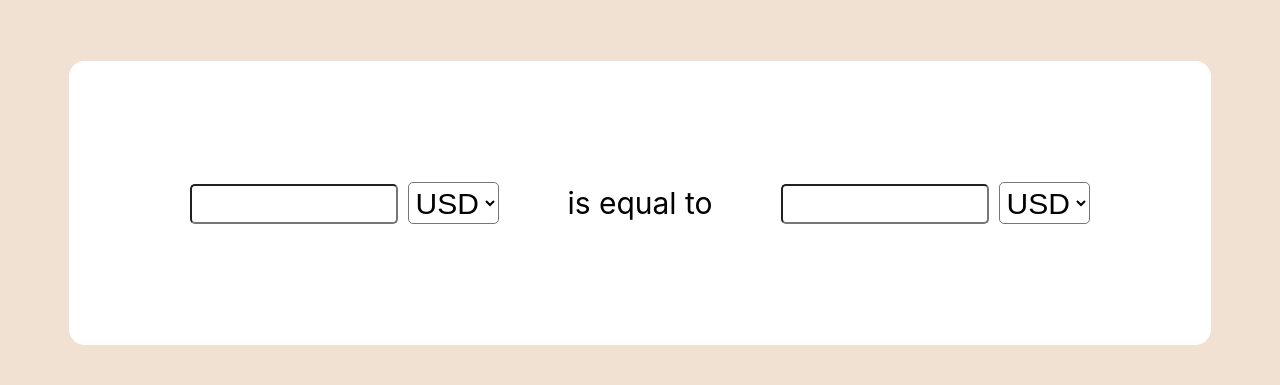
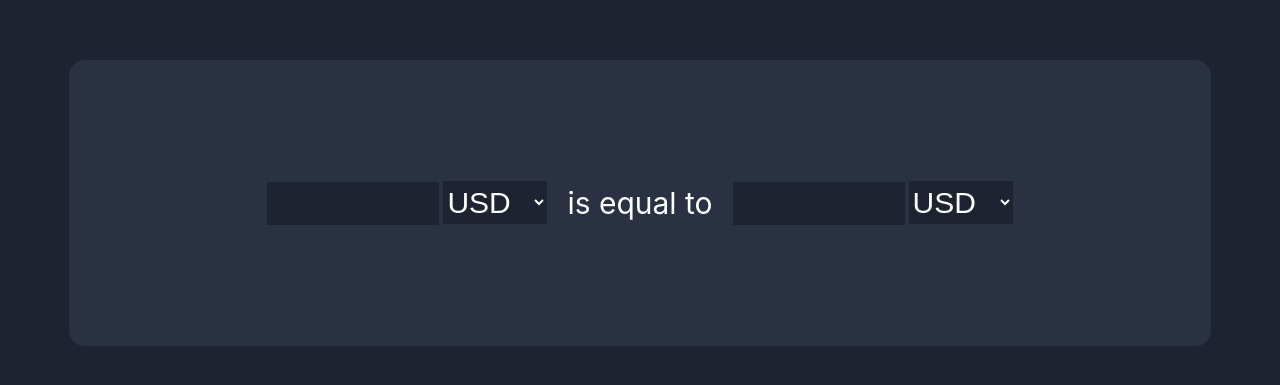
Before and after one commit to Stefan-RR/currency-converter, a React (Create React App) app: page / in a window 1280 px wide. Shown: the part 197-582 px from the top of the page. Built offline with nearby package versions, Linux system fonts and the light colour scheme.

Commit message:
Updated styling

```diff
--- a/src/App.css
+++ b/src/App.css
@@ -6,14 +6,14 @@ html, body, #root {
   height: 100%;
   display: flex;
   flex-direction: column;
-  background-color: rgb(240, 225, 211);
+  background-color: #1d2330;
 }
 .content {
   text-align: center;
   align-items: center;
   display: flex;
   flex-direction: row;
-  justify-content: space-between;
+  justify-content: center;
   margin-left: auto;
   margin-right: auto;
   margin-bottom: auto;
@@ -21,23 +21,40 @@ html, body, #root {
   padding: 120px;
   width: 900px;
   border-width: 1px;
-  border-color: rgb(255, 255, 255);
+  border-color: #293143;
   border-style: solid;
   border-radius: 15px;
-  background-color: white;
+  background-color: #293143;
+  color: white;
+}
+.values {
+  background-color: #1d2330;
+  height: 60px;
+  width: auto;
+  display: flex;
+  align-items: center;
+  border-radius: 10px;
 }
 .amount {
   font-size: 30px;
-  width: 200px;
-  margin-right: 10px;
-  border-radius: 5px;
+  width: 150px;
+  min-height: 41.3px;
+  padding-left: 20px;
+  border-style: none;
+  background-color: #1d2330;
+  color: white;
 }
 .currency {
+  min-height: 43.3px;
   font-size: 30px;
-  padding: 2.5px;
-  border-radius: 5px;
-  background-color: white;
+  margin-left: 4px;
+  padding-right: 20px;
+  background-color: #1d2330;
+  border-style: none;
+  color: white;
 }
 .equal {
   font-size: 30px;
+  margin-left: 20px;
+  margin-right: 20px;
 }
```
